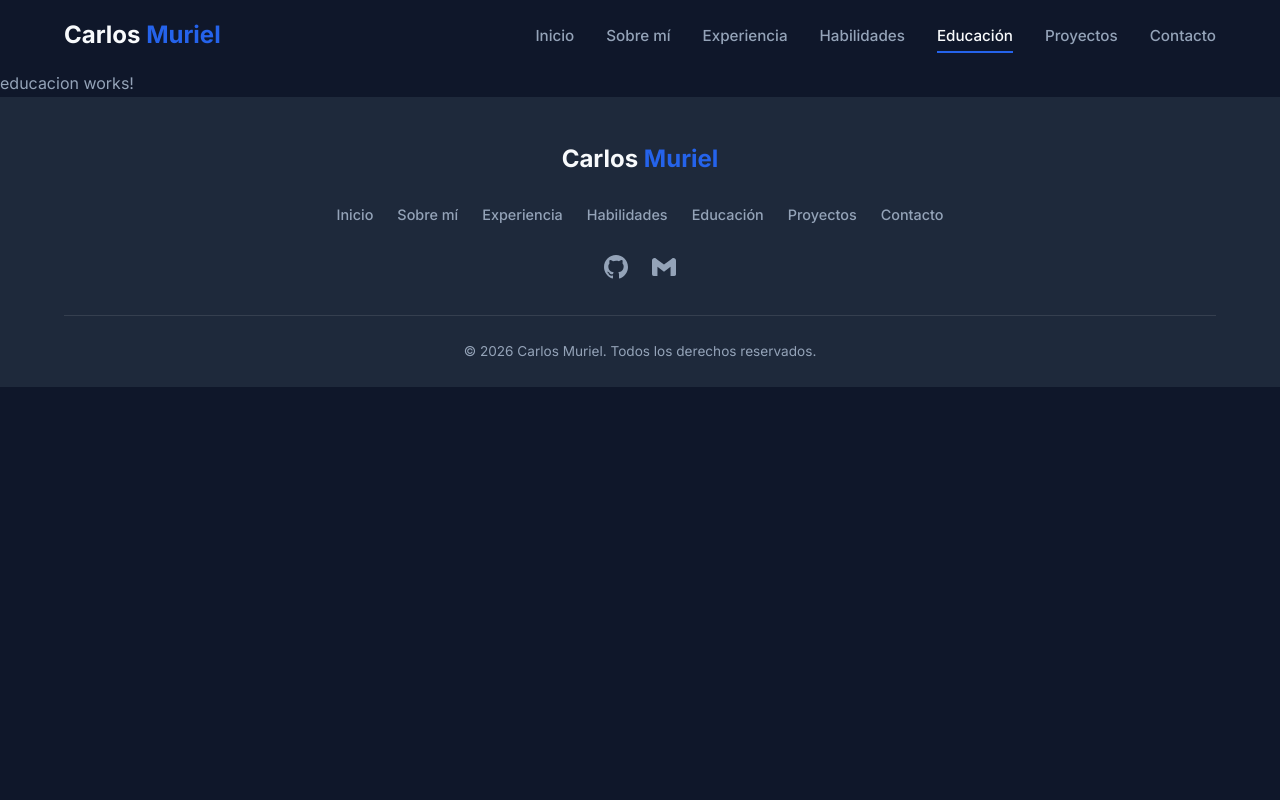
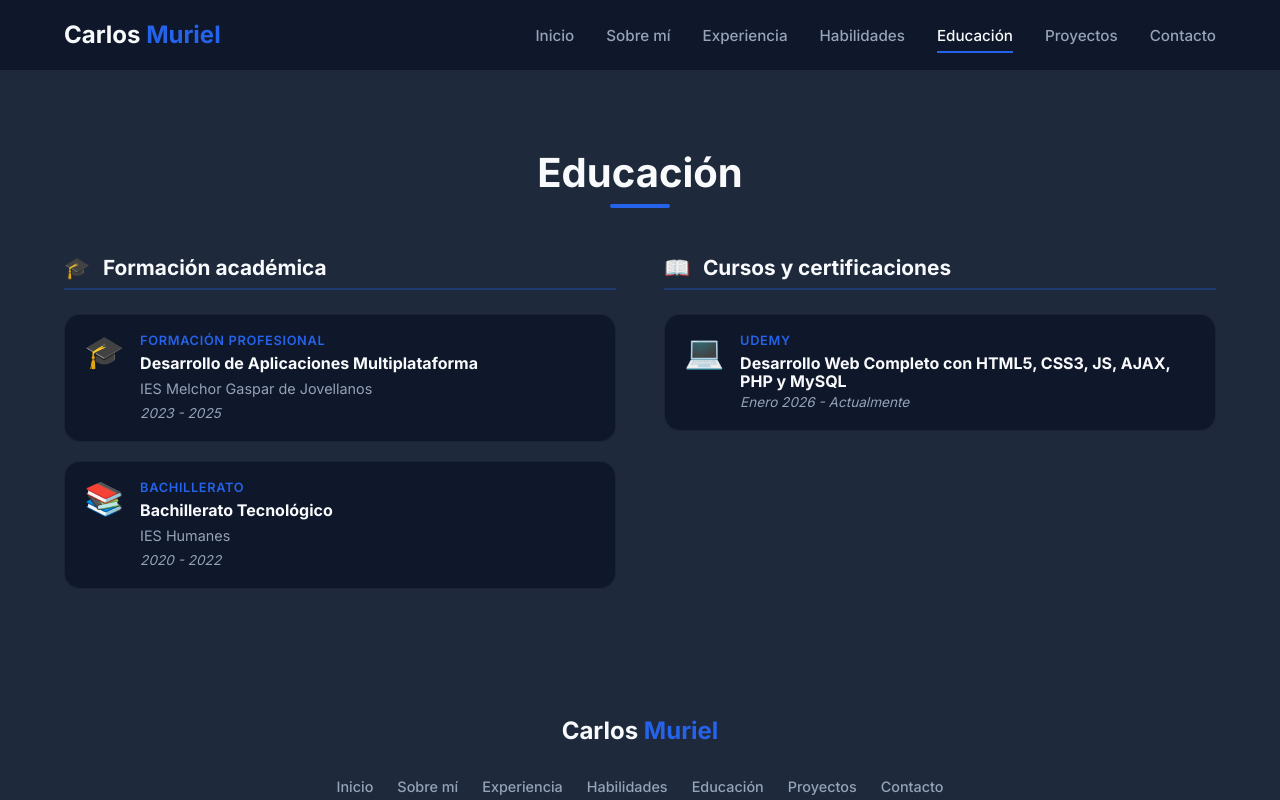
Before and after one commit to CarlosMurielCuevas/portfolio, an Angular app: page /educacion in a window 1280 px wide. Shown: the top 800 px of the page. Built offline with nearby package versions, Linux system fonts and the light colour scheme.

Commit message:
feat: sección educación con formación académica y cursos

```diff
--- a/src/app/features/educacion/educacion.html
+++ b/src/app/features/educacion/educacion.html
@@ -1 +1,46 @@
-<p>educacion works!</p>
+<section class="seccion educacion">
+  <div class="contenedor">
+
+    <div class="seccion-titulo">
+      <h2>Educación</h2>
+      <span></span>
+    </div>
+
+    <div class="educacion__contenedor">
+
+      <div class="educacion__columna">
+        <h3 class="educacion__subtitulo">
+          <span>🎓</span> Formación académica
+        </h3>
+        <div class="educacion__lista">
+          <div class="educacion__card" *ngFor="let edu of educacion">
+            <div class="educacion__icono">{{ edu.icono }}</div>
+            <div class="educacion__info">
+              <span class="educacion__tipo">{{ edu.tipo }}</span>
+              <h4>{{ edu.titulo }}</h4>
+              <p>{{ edu.centro }}</p>
+              <span class="educacion__periodo">{{ edu.periodo }}</span>
+            </div>
+          </div>
+        </div>
+      </div>
+
+      <div class="educacion__columna">
+        <h3 class="educacion__subtitulo">
+          <span>📖</span> Cursos y certificaciones
+        </h3>
+        <div class="educacion__lista">
+          <div class="educacion__card" *ngFor="let curso of cursos">
+            <div class="educacion__icono">{{ curso.icono }}</div>
+            <div class="educacion__info">
+              <span class="educacion__tipo">{{ curso.plataforma }}</span>
+              <h4>{{ curso.titulo }}</h4>
+              <span class="educacion__periodo">{{ curso.periodo }}</span>
+            </div>
+          </div>
+        </div>
+      </div>
+
+    </div>
+  </div>
+</section>
--- a/src/app/features/educacion/educacion.scss
+++ b/src/app/features/educacion/educacion.scss
@@ -0,0 +1,87 @@
+@use '../../../styles/variables' as *;
+@use '../../../styles/mixins' as *;
+
+.educacion {
+  background-color: $color-fondo-secundario;
+
+  &__contenedor {
+    display: grid;
+    grid-template-columns: 1fr 1fr;
+    gap: 3rem;
+
+    @include tablet-down {
+      grid-template-columns: 1fr;
+    }
+  }
+
+  &__subtitulo {
+    font-size: 1.3rem;
+    color: $color-texto;
+    margin-bottom: 1.5rem;
+    padding-bottom: 0.5rem;
+    border-bottom: 2px solid rgba($color-primario, 0.3);
+
+    span {
+      margin-right: 0.5rem;
+    }
+  }
+
+  &__lista {
+    display: flex;
+    flex-direction: column;
+    gap: 1.2rem;
+  }
+
+  &__card {
+    display: flex;
+    gap: 1rem;
+    background-color: $color-fondo;
+    border-radius: $border-radius-lg;
+    padding: 1.2rem;
+    border: 1px solid rgba(255, 255, 255, 0.05);
+    transition: $transicion;
+
+    &:hover {
+      border-color: $color-primario;
+      transform: translateY(-3px);
+      box-shadow: $sombra;
+    }
+  }
+
+  &__icono {
+    font-size: 2rem;
+    flex-shrink: 0;
+  }
+
+  &__info {
+    display: flex;
+    flex-direction: column;
+    gap: 0.3rem;
+
+    h4 {
+      font-size: 1rem;
+      color: $color-texto;
+      margin: 0;
+    }
+
+    p {
+      font-size: 0.9rem;
+      color: $color-texto-secundario;
+      margin: 0;
+    }
+  }
+
+  &__tipo {
+    font-size: 0.8rem;
+    color: $color-primario;
+    font-weight: 600;
+    text-transform: uppercase;
+    letter-spacing: 0.05em;
+  }
+
+  &__periodo {
+    font-size: 0.85rem;
+    color: $color-texto-secundario;
+    font-style: italic;
+  }
+}
--- a/src/app/features/educacion/educacion.ts
+++ b/src/app/features/educacion/educacion.ts
@@ -1,11 +1,37 @@
 import { Component } from '@angular/core';
+import { CommonModule } from '@angular/common';
 
 @Component({
   selector: 'app-educacion',
-  imports: [],
+  standalone: true,
+  imports: [CommonModule],
   templateUrl: './educacion.html',
-  styleUrl: './educacion.scss',
+  styleUrl: './educacion.scss'
 })
 export class EducacionComponent {
+  educacion = [
+    {
+      titulo: 'Desarrollo de Aplicaciones Multiplataforma',
+      centro: 'IES Melchor Gaspar de Jovellanos',
+      periodo: '2023 - 2025',
+      tipo: 'Formación Profesional',
+      icono: '🎓'
+    },
+    {
+      titulo: 'Bachillerato Tecnológico',
+      centro: 'IES Humanes',
+      periodo: '2020 - 2022',
+      tipo: 'Bachillerato',
+      icono: '📚'
+    }
+  ];
 
+  cursos = [
+    {
+      titulo: 'Desarrollo Web Completo con HTML5, CSS3, JS, AJAX, PHP y MySQL',
+      plataforma: 'Udemy',
+      periodo: 'Enero 2026 - Actualmente',
+      icono: '💻'
+    }
+  ];
 }
```
